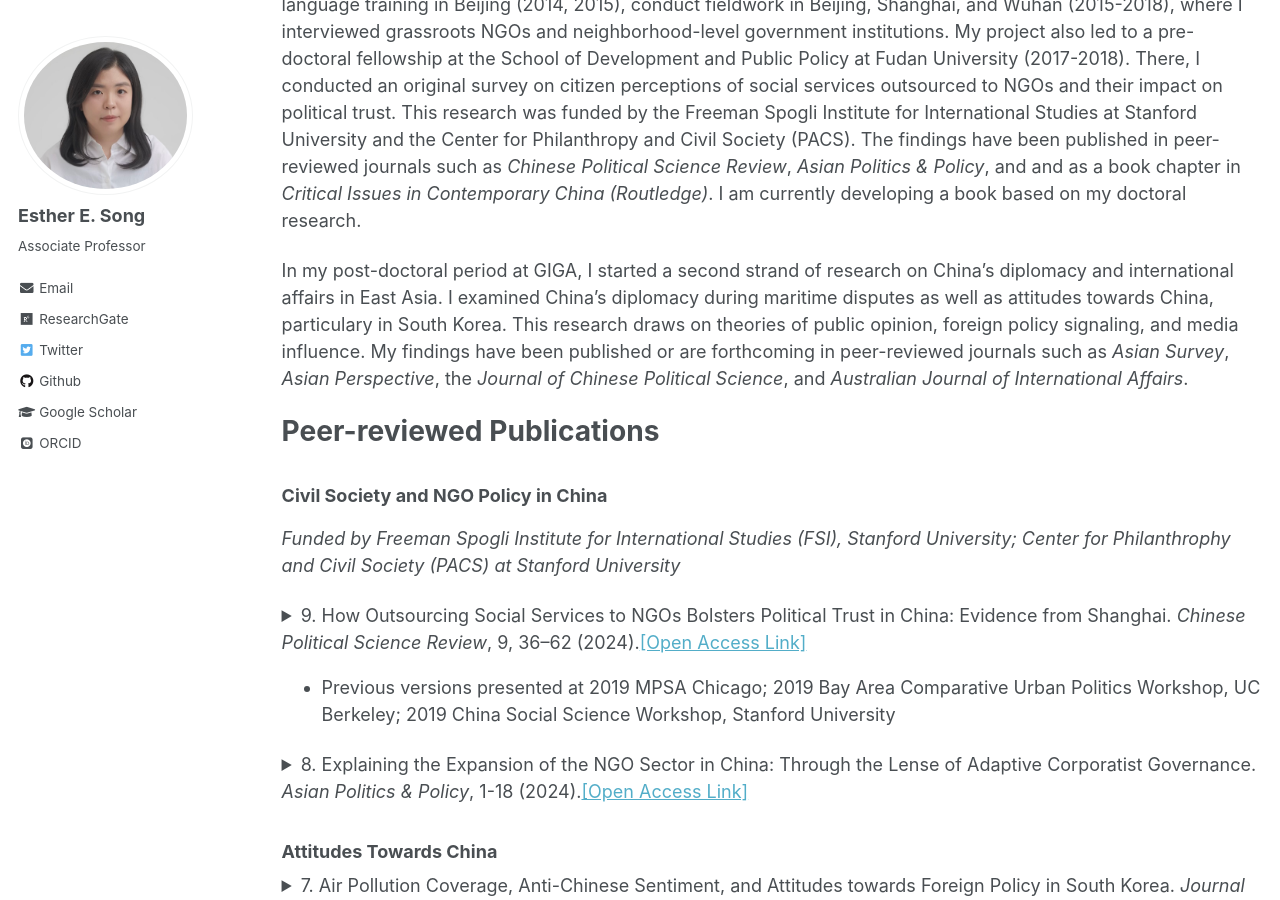
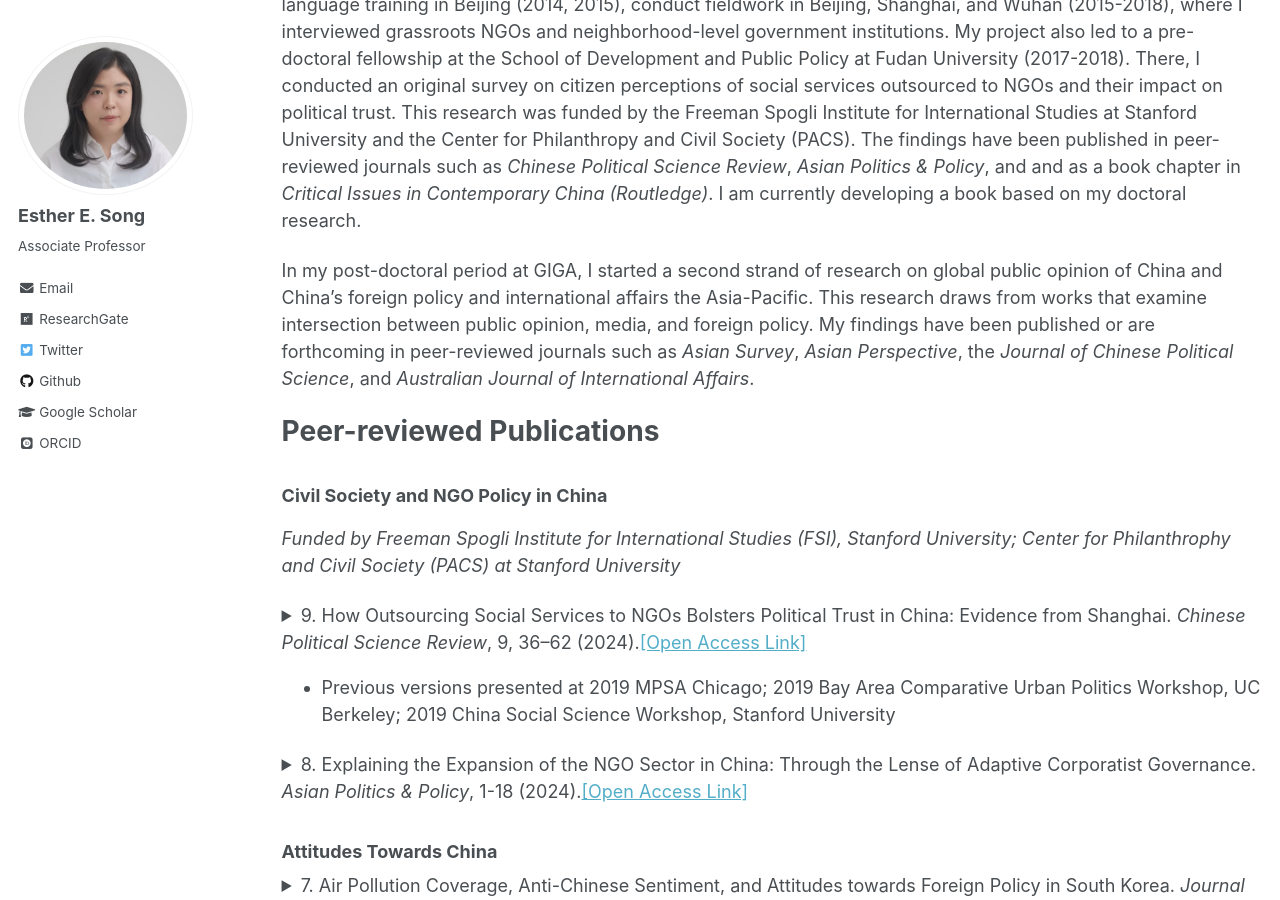
Before and after one commit to ehsong/ehsong.github.io, a Jekyll site: the page built from _pages/research.md, in a window 1280 px wide and 900 px high, scrolled down 413 px. Built offline with Jekyll 4.4.1, drawn with Linux system fonts in a browser that asks for light colours; some web fonts are replaced.

Commit message:
Update research.md

```diff
--- a/_pages/research.md
+++ b/_pages/research.md
@@ -10,7 +10,7 @@ My research centers on civil society and NGO policies in China, China's diplomac
 
 During my doctoral studies at Stanford, I investigated NGO-state relations in China, focusing on the evolution of civil society and NGO policies and its effect on political trust. This research led me to undertake Mandarin Chinese language training in Beijing (2014, 2015), conduct fieldwork in Beijing, Shanghai, and Wuhan (2015-2018), where I interviewed grassroots NGOs and neighborhood-level government institutions. My project also led to a pre-doctoral fellowship at the School of Development and Public Policy at Fudan University (2017-2018). There, I conducted an original survey on citizen perceptions of social services outsourced to NGOs and their impact on political trust. This research was funded by the Freeman Spogli Institute for International Studies at Stanford University and the Center for Philanthropy and Civil Society (PACS). The findings have been published in peer-reviewed journals such as *Chinese Political Science Review*, *Asian Politics & Policy*, and and as a book chapter in *Critical Issues in Contemporary China (Routledge)*. I am currently developing a book based on my doctoral research.
 
-In my post-doctoral period at GIGA, I started a second strand of research on China's diplomacy and international affairs in East Asia. I examined China's diplomacy during maritime disputes as well as attitudes towards China, particulary in South Korea. This research draws on theories of public opinion, foreign policy signaling, and media influence. My findings have been published or are forthcoming in peer-reviewed journals such as *Asian Survey*, *Asian Perspective*, the *Journal of Chinese Political Science*, and *Australian Journal of International Affairs*.
+In my post-doctoral period at GIGA, I started a second strand of research on global public opinion of China and China's foreign policy and international affairs the Asia-Pacific. This research draws from works that examine intersection between public opinion, media, and foreign policy. My findings have been published or are forthcoming in peer-reviewed journals such as *Asian Survey*, *Asian Perspective*, the *Journal of Chinese Political Science*, and *Australian Journal of International Affairs*.
 
 # Peer-reviewed Publications
 
```
